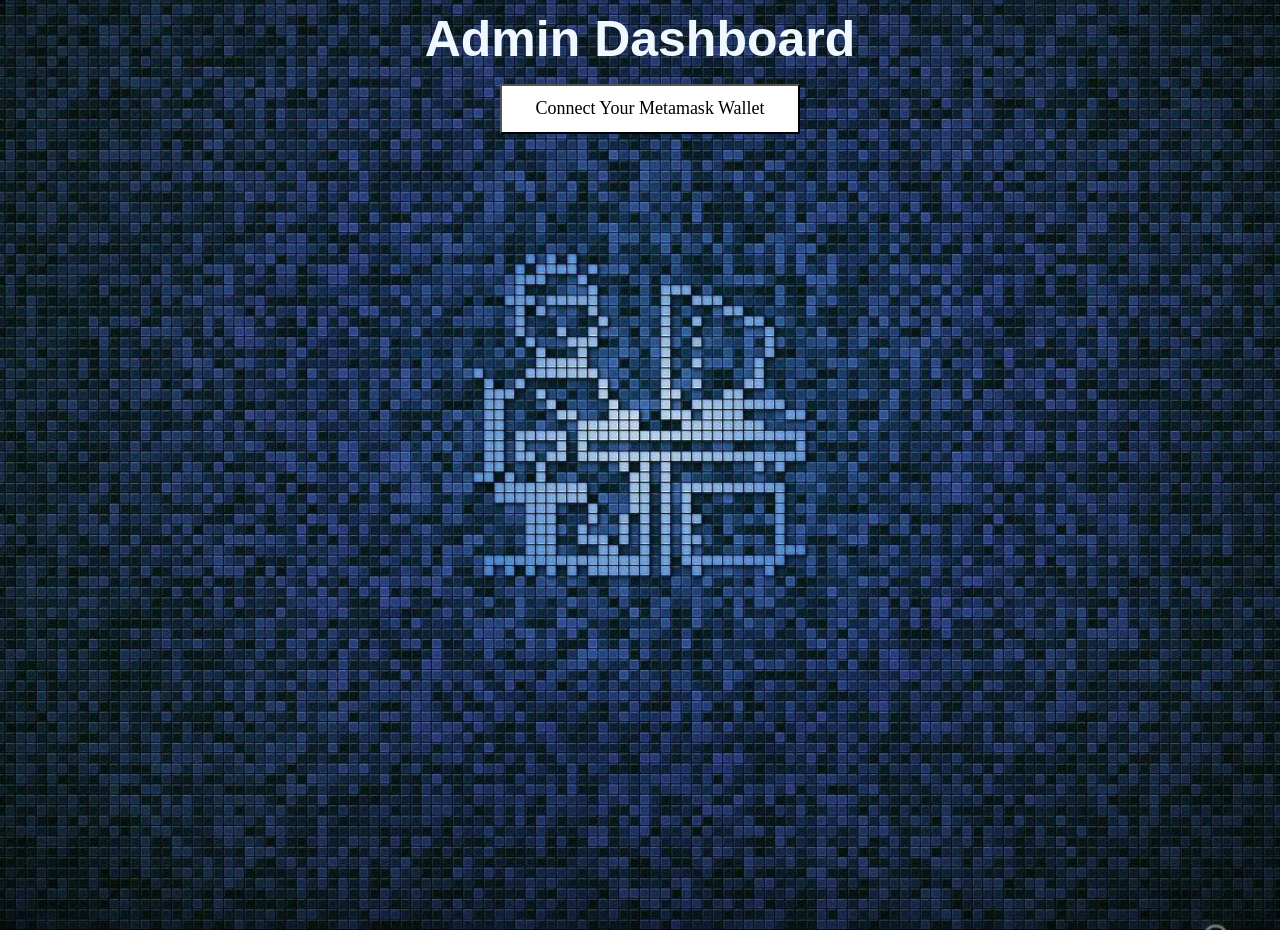
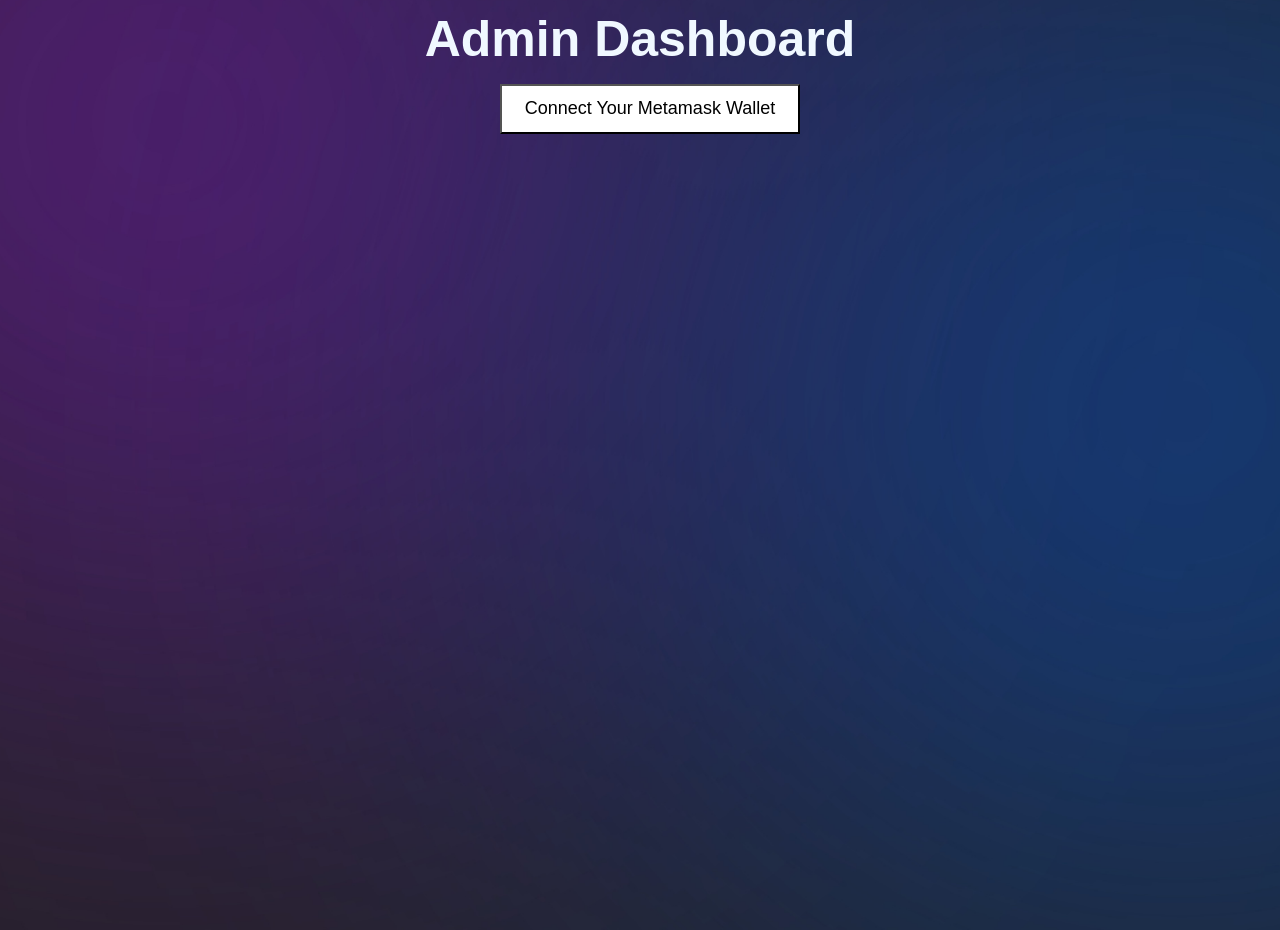
Before and after one commit to Burak-Yaslan/gradProject, a plain HTML site: page src/admin.html in a window 1280 px wide. Drawn offline with Linux system fonts and the light colour scheme.

Commit message:
Update admin.html (changed fonts)

```diff
--- a/src/admin.html
+++ b/src/admin.html
@@ -15,7 +15,7 @@
       .main {
         width: 100%;
         height: 130vh;
-        background-image: url(images/adminDash.jpg);
+        background-image: url(images/voteDash.jpg);
         background-position: center;
         background-size: cover;
         position: relative;
@@ -30,7 +30,7 @@
       p {
         padding: 120px;
         text-align: center;
-        font-family: Arial, Helvetica, sans-serif;
+        font-family: "Poppins", sans-serif;
       }
       .box1 {
         border: 2px solid white;
@@ -99,7 +99,7 @@
         background-color: grey;
         color: aliceblue;
         font-size: large;
-        font-family: "Times New Roman", Times, serif;
+        font-family: "Poppins", sans-serif;
         cursor: pointer;
       }
       button:hover {
```
